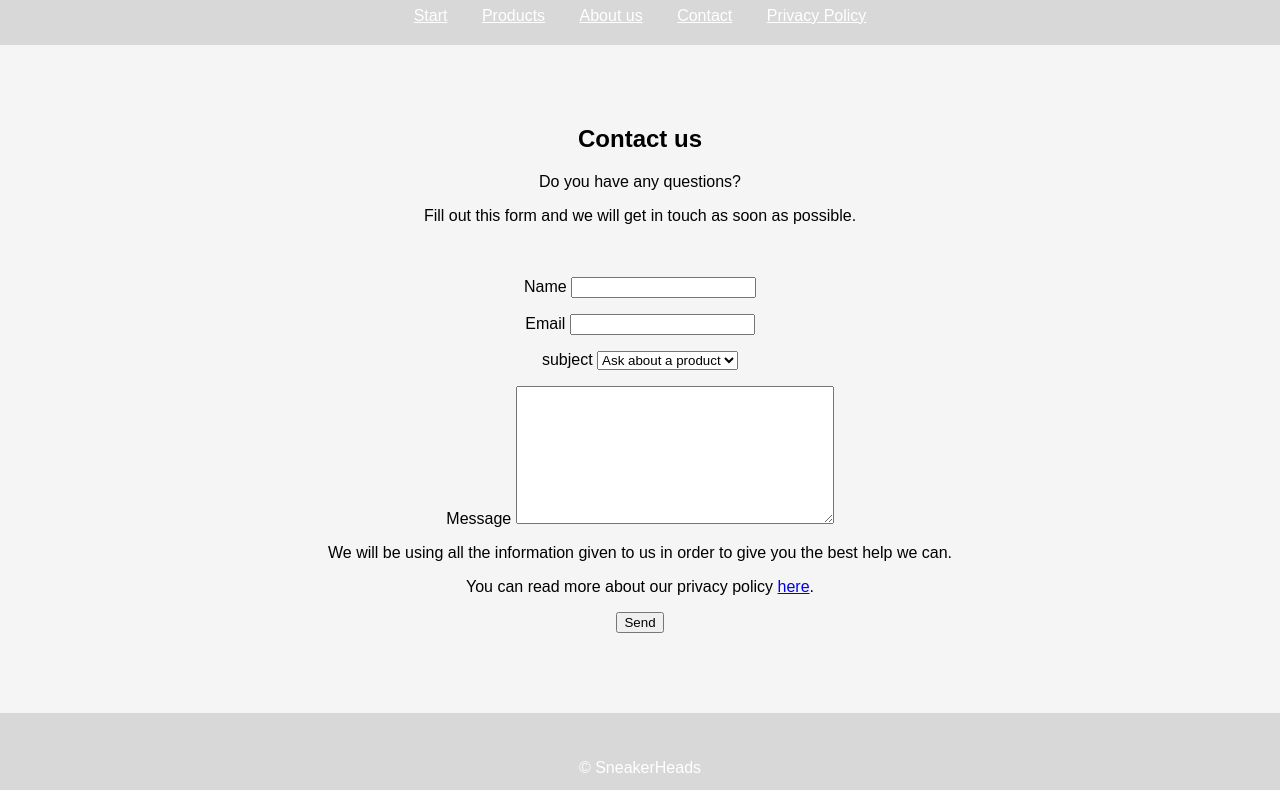
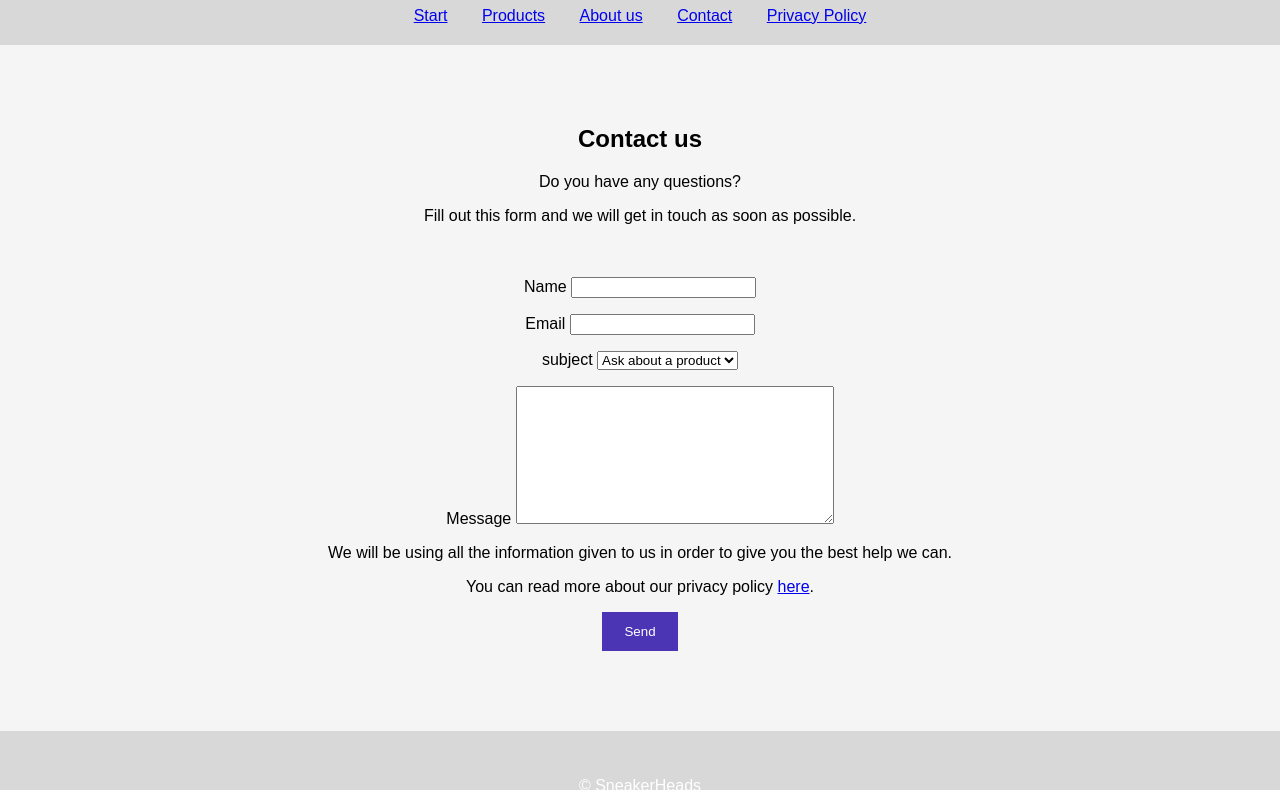
Before and after one commit to FredrikAlmen93/WebbApplikationLabb1, a plain HTML site: page contact.html in a window 1280 px wide. Shown: the part 93-883 px from the top of the page. Drawn offline with Linux system fonts and the light colour scheme.

Commit message:
button added for form

```diff
--- a/contact.html
+++ b/contact.html
@@ -59,7 +59,7 @@
             You can read more about our privacy policy
             <a href="privacy.html">here</a>.
           </p>
-          <button type="submit">Send</button>
+          <button class="button" type="submit">Send</button>
         </form>
       </section>
     </main>
--- a/style.css
+++ b/style.css
@@ -6,7 +6,6 @@
 
 .header {
     background-color: #22222222;
-    color: white;
     padding: 20px;
     text-align: center;
 }
@@ -16,7 +15,6 @@
 }
 
 .link {
-    color: white;
     margin: 10px;
     padding: 5px;
 }
```
